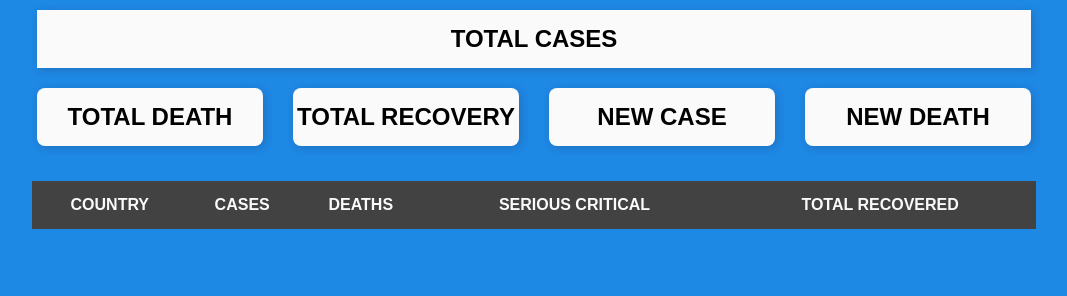
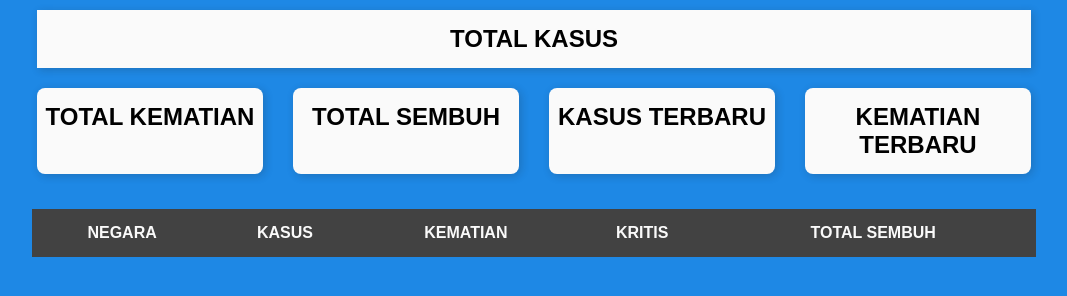
Before and after one commit to rmRizki/corona-tracker, a plain HTML site: page index.html in a window 1280 px wide. Shown: the whole page, without its empty margins (106-1173 px from the left). Drawn offline with Linux system fonts and the light colour scheme; no server answers.

Commit message:
update key

```diff
--- a/index.html
+++ b/index.html
@@ -14,38 +14,38 @@
         <div class="statistic">
 
             <div class="total_case_box">
-                <h2>Total Cases</h2>
+                <h2>Total Kasus</h2>
                 <p id="total_cases"></p>
             </div>
            <div class="box_wrapper">
                 <div class="box">
-                    <h2>Total Death</h2>
+                    <h2>Total Kematian</h2>
                     <p id="total_death"> </p>
                 </div>
 
                 <div class="box">
-                    <h2>Total Recovery</h2>
+                    <h2>Total Sembuh</h2>
                     <p id="total_recovered"> </p>
                 </div>
 
                 <div class="box">
-                    <h2>New case</h2>
+                    <h2>Kasus Terbaru</h2>
                     <p id="new_case"> </p>
                 </div>
 
                 <div class="box">
-                    <h2>New Death</h2>
+                    <h2>Kematian Terbaru</h2>
                     <p id="new_death"> </p>
                 </div>
            </div>
 
            <table id="countries_stat">
                <tr>
-                   <th>Country</th>
-                   <th>Cases</th>
-                   <th>Deaths</th>
-                   <th>serious critical</th>
-                   <th>total recovered</th>
+                   <th>Negara</th>
+                   <th>Kasus</th>
+                   <th>Kematian</th>
+                   <th>Kritis</th>
+                   <th>Total Sembuh</th>
                </tr>
            </table>
         </div>
--- a/main.js
+++ b/main.js
@@ -9,7 +9,7 @@ fetch("https://coronavirus-monitor.p.rapidapi.com/coronavirus/worldstat.php", {
     "method": "GET",
     "headers": {
         "x-rapidapi-host": "coronavirus-monitor.p.rapidapi.com",
-        "x-rapidapi-key": "53009286a0mshdc8ec356f7aa205p1e0e80jsn5858f548ed53"
+        "x-rapidapi-key": "270fa3c13fmshb43ad54eac3cdb5p142010jsne1f8bac6f686"
     }
 })
 .then(response => response.json().then( data => {
@@ -29,7 +29,7 @@ fetch("https://coronavirus-monitor.p.rapidapi.com/coronavirus/cases_by_country.p
     "method": "GET",
     "headers": {
         "x-rapidapi-host": "coronavirus-monitor.p.rapidapi.com",
-        "x-rapidapi-key": "53009286a0mshdc8ec356f7aa205p1e0e80jsn5858f548ed53"
+        "x-rapidapi-key": "270fa3c13fmshb43ad54eac3cdb5p142010jsne1f8bac6f686"
     }
 })
 .then(response => response.json().then(data =>{
```
